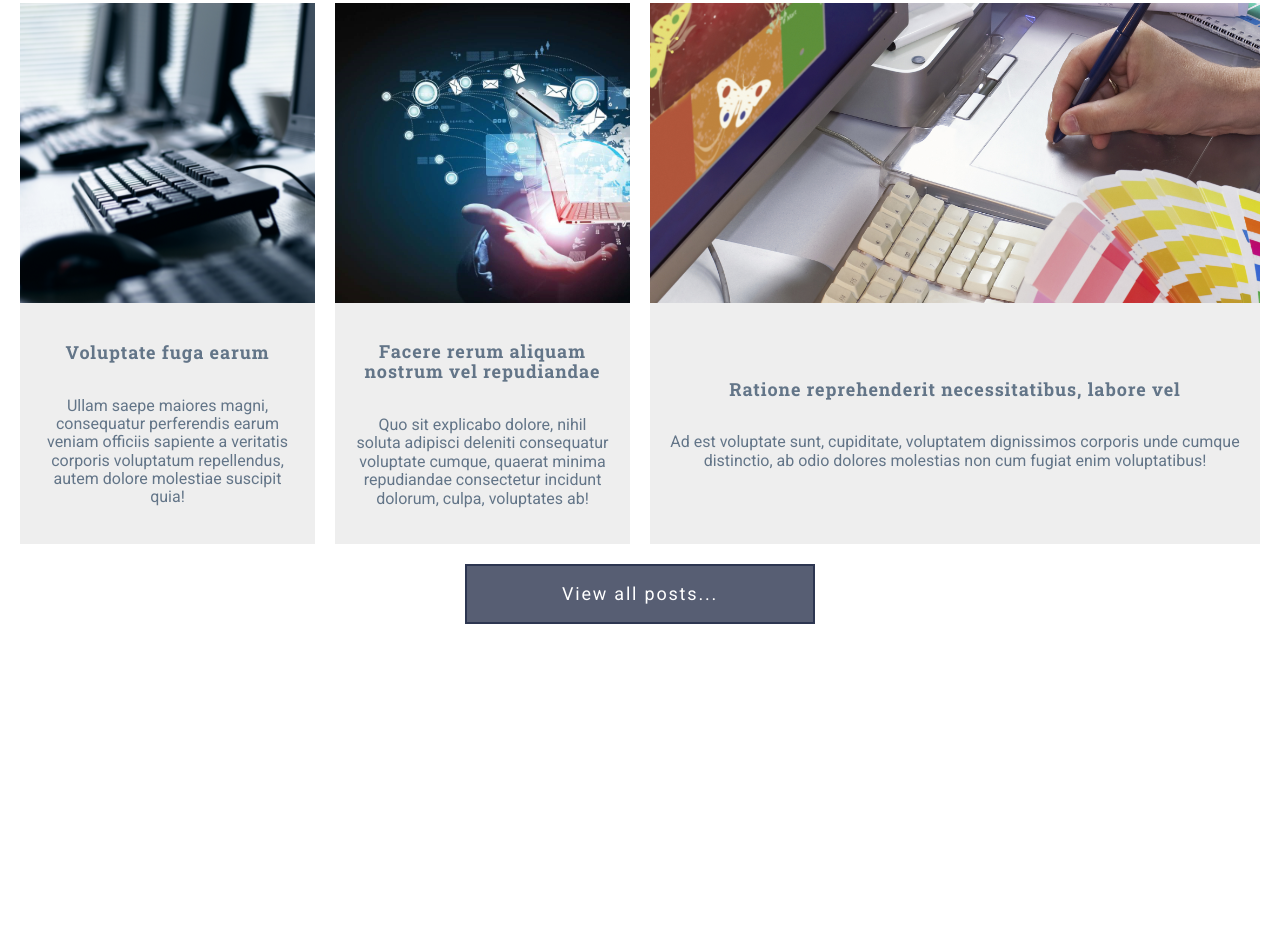
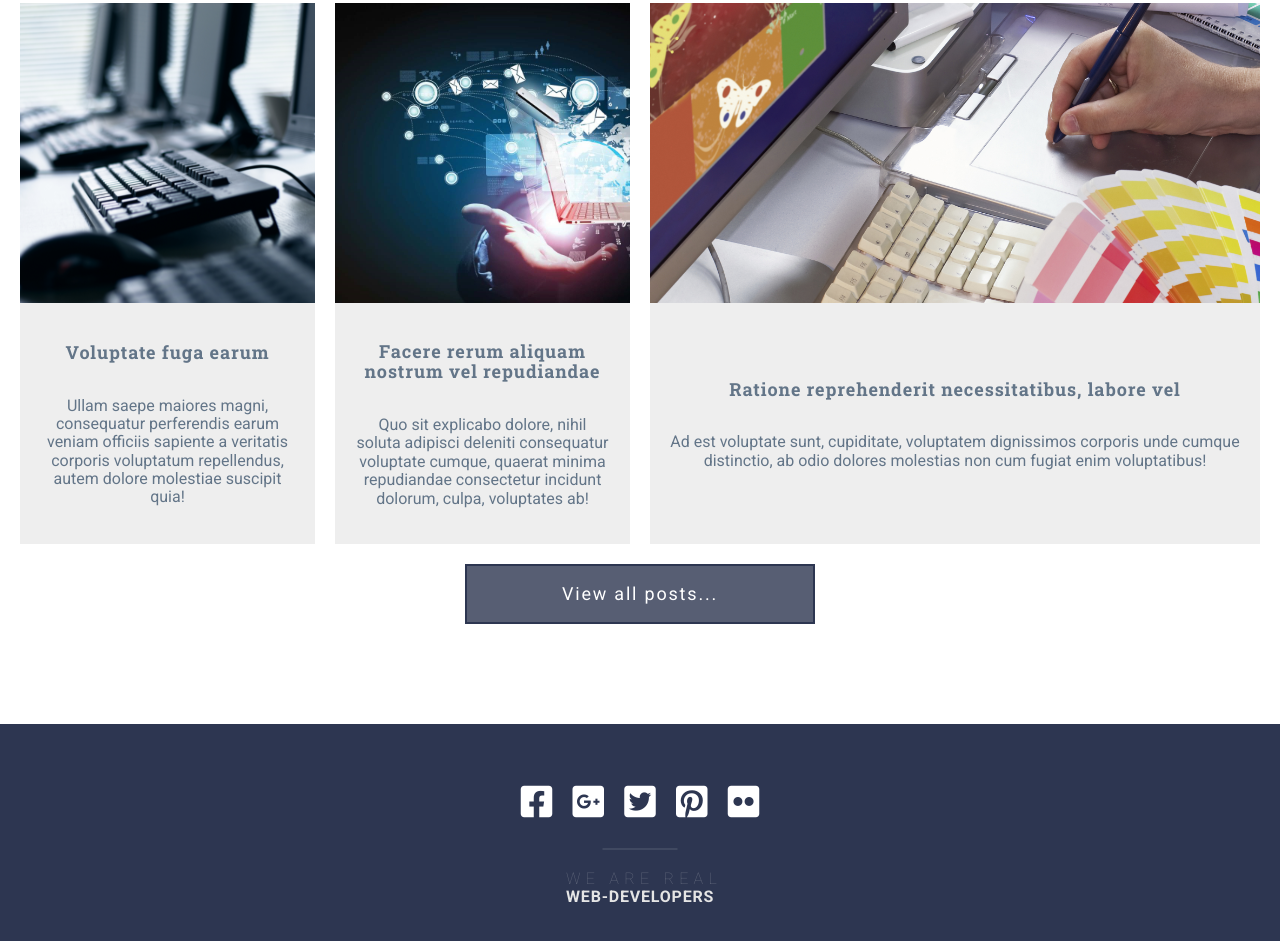
Before and after one commit to aleksandr-onopriyenko/grid-template, a website: page index.html in a window 1280 px wide. Shown: the part 3306-4247 px from the top of the page. Before the commit the page ends 4030 px from the top, so only its background shows below. Drawn offline with Linux system fonts and the light colour scheme.

Commit message:
finish footer

```diff
--- a/assets/scss/common/_classes.scss
+++ b/assets/scss/common/_classes.scss
@@ -92,3 +92,33 @@
   display: flex;
   justify-content: center;
 }
+
+.socials {
+  @include unlist;
+  display: grid;
+  gap: 1.8px;
+  justify-content: center;
+  justify-items: center;
+  grid-template-columns: repeat(5, 50px);
+  margin-bottom: 40px;
+  &__item {
+    display: flex;
+    justify-content: center;
+    align-items: center;
+    &-link {
+      display: block;
+      text-decoration: none;
+      padding: 10px;
+
+      transition: color 0.5s;
+
+      &:hover {
+        color: $color-accent;
+      }
+
+      .fab {
+        font-size: 2.25rem;
+      }
+    }
+  }
+}
--- a/assets/scss/components/footer/_footer.scss
+++ b/assets/scss/components/footer/_footer.scss
@@ -1,2 +1,51 @@
 @use "../../presets" as *;
 @use "../../mixins" as *;
+
+.footer {
+  padding: 50px 0;
+  width: 100%;
+  height: 252.78px;
+  background-color: $color-primary;
+
+  &__container {
+    @extend %container;
+
+    display: grid;
+    justify-content: center;
+    justify-items: center;
+  }
+
+  &__socials {
+    position: relative;
+
+    &:before {
+      content: "";
+      display: block;
+      height: 2px;
+      width: 75px;
+      background-color: rgba($color-gray-light, 0.1);
+
+      position: absolute;
+      bottom: -20px;
+      left: 50%;
+
+      transform: translateX(-50%);
+    }
+  }
+
+  &__copy {
+    margin-right: -8px;
+    color: $color-gray-light;
+
+    span {
+      font-weight: bold;
+      letter-spacing: 0.05em;
+
+      &:first-child {
+        font-weight: 100;
+        color: rgba($color-gray-light, 0.28);
+        letter-spacing: 0.33em;
+      }
+    }
+  }
+}
--- a/index.html
+++ b/index.html
@@ -286,7 +286,42 @@
     </section>
   </main>
 
-  <footer></footer>
+  <footer class="footer">
+    <div class="footer__container">
+      <ul class="footer__socials socials">
+        <li class="socials__item">
+          <a href="#" class="socials__item-link">
+            <i class="fab fa-facebook-square"></i>
+          </a>
+        </li>
+        <li class="socials__item">
+          <a href="#" class="socials__item-link">
+            <i class="fab fa-google-plus-square"></i>
+          </a>
+        </li>
+        <li class="socials__item">
+          <a href="#" class="socials__item-link">
+            <i class="fab fa-twitter-square"></i>
+          </a>
+        </li>
+        <li class="socials__item">
+          <a href="#" class="socials__item-link">
+            <i class="fab fa-pinterest-square"></i>
+          </a>
+        </li>
+        <li class="socials__item">
+          <a href="#" class="socials__item-link">
+            <i class="fab fa-flickr"></i>
+          </a>
+        </li>
+      </ul>
+
+      <div class="footer__copy">
+        <span>WE ARE REAL</span><br>
+        <span>WEB-DEVELOPERS</span>
+      </div>
+    </div>
+  </footer>
 
 
   <!-- Подключаем библиотеку jquery, необходимую для работы нашего основного скрипта -->
```
Also changed, not shown: assets/css/style.css.
